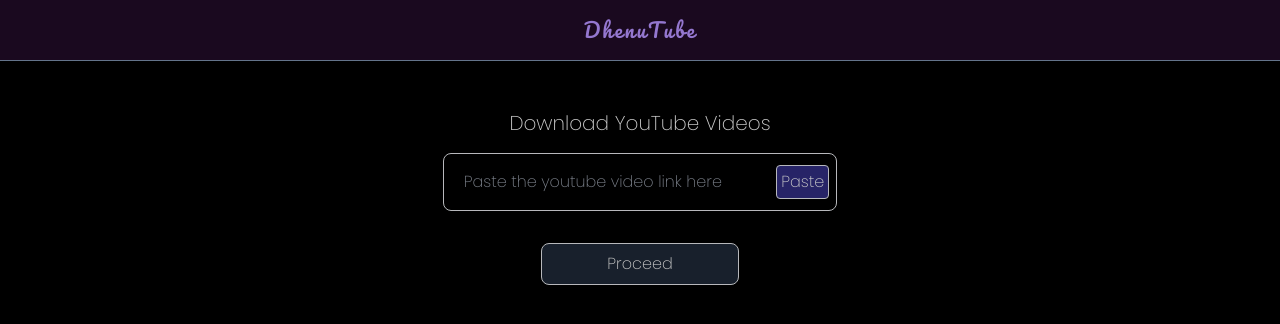
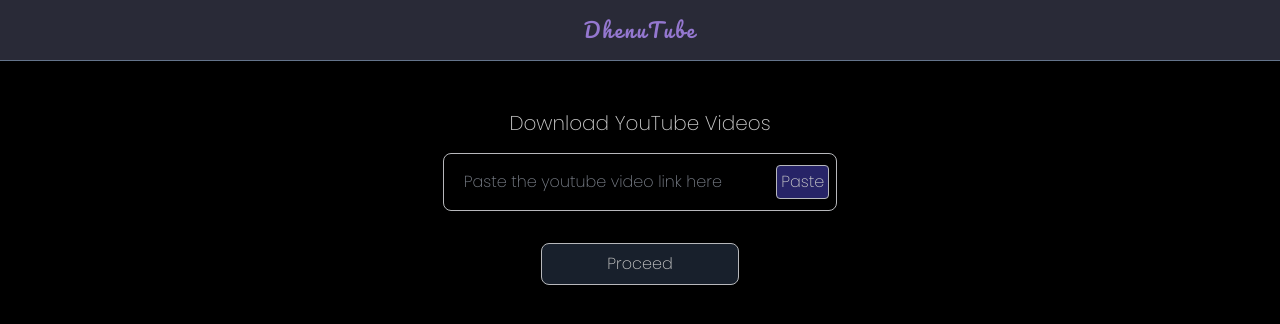
Before and after one commit to mskp/next-dhenu-tube, a Next.js app: page / in a window 1280 px wide. Shown: the top 324 px of the page. Built offline with nearby package versions, Linux system fonts and the light colour scheme.

Commit message:
UI improvements

```diff
--- a/components/Header/Header.module.css
+++ b/components/Header/Header.module.css
@@ -1,7 +1,7 @@
 @import url("https://fonts.googleapis.com/css2?family=Raleway:wght@200&display=swap");
 
 .header {
-  background: rgb(26, 9, 31);
+  background: rgb(41, 42, 55);
   display: flex;
   align-items: center;
   justify-content: center;
```
Also changed, not shown: 1 other file (tests, documents, lock files or other folders).
